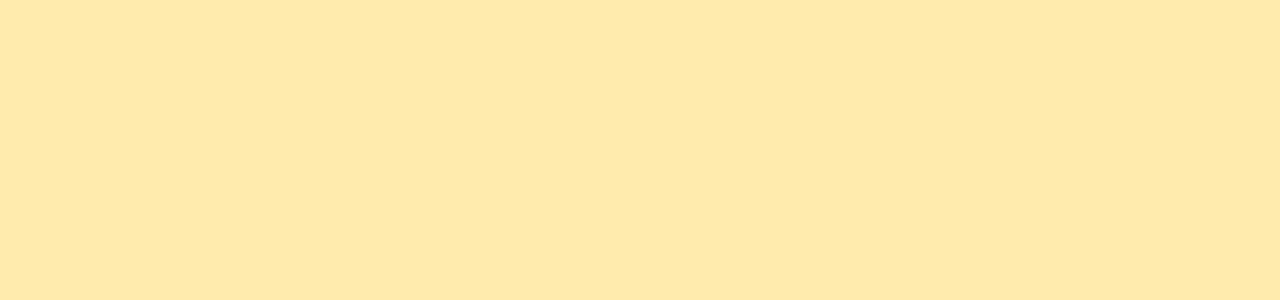
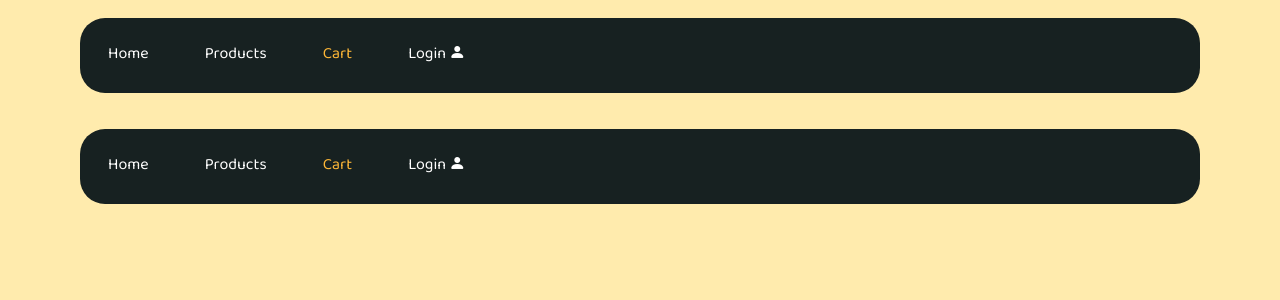
Before and after one commit to Mwape-Kurete/Y2S1T2_PetStore, a React (Create React App) app in the folder cheeri/frontend/: page /cart in a window 1280 px wide. Before the commit this address had no page. Shown: the top 300 px of the page. Built offline with nearby package versions, Linux system fonts and the light colour scheme; a web font is replaced by a local one.

Commit message:
trying to fix nav comp

```diff
--- a/cheeri/frontend/src/App.js
+++ b/cheeri/frontend/src/App.js
@@ -1,12 +1,20 @@
 import { BrowserRouter as Router, Route, Routes } from "react-router-dom";
 
 import Home from "./pages/Home";
+import Products from "./pages/Products";
+import Cart from "./pages/Cart";
+import LoginSignUp from "./pages/LoginSignUp";
+import NavComp from "./components/NavComp";
 
 function App() {
   return (
     <Router>
+      <NavComp />
       <Routes>
         <Route index element={<Home />} />
+        <Route path="product" element={<Products />} />
+        <Route path="cart" element={<Cart />} />
+        <Route path="login" element={<LoginSignUp />} />
       </Routes>
     </Router>
   );
--- a/cheeri/frontend/src/components/NavComp.js
+++ b/cheeri/frontend/src/components/NavComp.js
@@ -5,7 +5,7 @@ import Container from "react-bootstrap/Container";
 import Nav from "react-bootstrap/Nav";
 import Navbar from "react-bootstrap/Navbar";
 
-import { Link } from "react-router-dom";
+import { LinkContainer } from "react-router-bootstrap";
 import logo from "../media/logo 3.svg";
 
 import "../styles/NavComp.css";
@@ -20,18 +20,20 @@ function NavComp() {
               <img src={logo} alt="cheeri logo" className="mainLogo" />
             </Navbar.Brand> */}
 
-            <Nav.Link to="/" className="left-of nav-text">
-              Home
-            </Nav.Link>
-            <Nav.Link href="#features" className="left-of nav-text">
-              Products
-            </Nav.Link>
-            <Nav.Link href="#pricing" className="right-of nav-text">
-              Checkout
-            </Nav.Link>
-            <Nav.Link href="#pricing" className="right-of nav-text">
-              Login <i className="bi bi-person-fill"></i>
-            </Nav.Link>
+            <LinkContainer to="/">
+              <Nav.Link className="left-of nav-text">Home</Nav.Link>
+            </LinkContainer>
+            <LinkContainer to="/products">
+              <Nav.Link className="left-of nav-text">Products</Nav.Link>
+            </LinkContainer>
+            <LinkContainer to="/cart">
+              <Nav.Link className="right-of nav-text">Cart</Nav.Link>
+            </LinkContainer>
+            <LinkContainer to="/login">
+              <Nav.Link className="right-of nav-text">
+                Login <i className="bi bi-person-fill"></i>
+              </Nav.Link>
+            </LinkContainer>
           </Nav>
         </Container>
       </Navbar>
--- a/cheeri/frontend/src/pages/Cart.js
+++ b/cheeri/frontend/src/pages/Cart.js
@@ -0,0 +1,25 @@
+import "bootstrap/dist/css/bootstrap.min.css";
+import "bootstrap-icons/font/bootstrap-icons.css";
+
+import Container from "react-bootstrap/Container";
+import Row from "react-bootstrap/Row";
+import Col from "react-bootstrap/Col";
+
+import "../styles/Cart.css";
+
+import NavComp from "../components/NavComp";
+
+function Cart() {
+  return (
+    <Container className="main-home-cont" fluid>
+      <Row className="hero-cont">
+        <NavComp />
+      </Row>
+      <Row className="page-cont">
+        <Col className="Cart-checkout"></Col>
+      </Row>
+    </Container>
+  );
+}
+
+export default Cart;
--- a/cheeri/frontend/src/pages/LoginSignUp.js
+++ b/cheeri/frontend/src/pages/LoginSignUp.js
@@ -0,0 +1,23 @@
+import "bootstrap/dist/css/bootstrap.min.css";
+import "bootstrap-icons/font/bootstrap-icons.css";
+
+import Container from "react-bootstrap/Container";
+import Row from "react-bootstrap/Row";
+import Col from "react-bootstrap/Col";
+
+import "../styles/LoginSignUp.css";
+
+import NavComp from "../components/NavComp";
+
+function LoginSignUp() {
+  return (
+    <Container className="main-home-cont" fluid>
+      <Row className="hero-cont">
+        <NavComp />
+      </Row>
+      <Row className="page-cont"></Row>
+    </Container>
+  );
+}
+
+export default LoginSignUp;
--- a/cheeri/frontend/src/pages/Products.js
+++ b/cheeri/frontend/src/pages/Products.js
@@ -0,0 +1,30 @@
+import "bootstrap/dist/css/bootstrap.min.css";
+import "bootstrap-icons/font/bootstrap-icons.css";
+
+import Container from "react-bootstrap/Container";
+import Row from "react-bootstrap/Row";
+import Col from "react-bootstrap/Col";
+
+import "../styles/Products.css";
+
+import NavComp from "../components/NavComp";
+import HeroHeader from "../components/HeroHeader";
+
+function Products() {
+  return (
+    <Container className="main-home-cont" fluid>
+      <Row className="hero-cont">
+        <NavComp />
+        <HeroHeader />
+      </Row>
+      <Row className="page-cont">
+        <div className="cara-copy">
+          <h2>CHEERI Products</h2>
+        </div>
+        <Col className="prods"></Col>
+      </Row>
+    </Container>
+  );
+}
+
+export default Products;
--- a/cheeri/frontend/src/styles/NavComp.css
+++ b/cheeri/frontend/src/styles/NavComp.css
@@ -63,12 +63,25 @@
   top: 37px;
 }
 
+.navbar-nav .nav-link.active {
+  font-family: "Baloo 2", sans-serif;
+  font-optical-sizing: auto;
+  font-weight: 400;
+  font-style: normal;
+  color: #feb737;
+  letter-spacing: 0;
+  line-height: normal;
+  margin-left: 20px;
+  margin-right: 20px;
+  top: 37px;
+}
+
 .nav-text:hover {
   font-family: "Baloo 2", sans-serif;
   font-optical-sizing: auto;
   font-weight: 400;
   font-style: normal;
-  color: #e4572e;
+  color: #7bb8c0;
   letter-spacing: 0;
   line-height: normal;
   margin-left: 20px;
```
Also changed, not shown: cheeri/frontend/src/pages/SingleProduct.js (+28 -0 lines), cheeri/frontend/src/styles/Cart.css (added), cheeri/frontend/src/styles/LoginSignUp.css (added), cheeri/frontend/src/styles/Products.css (added).
